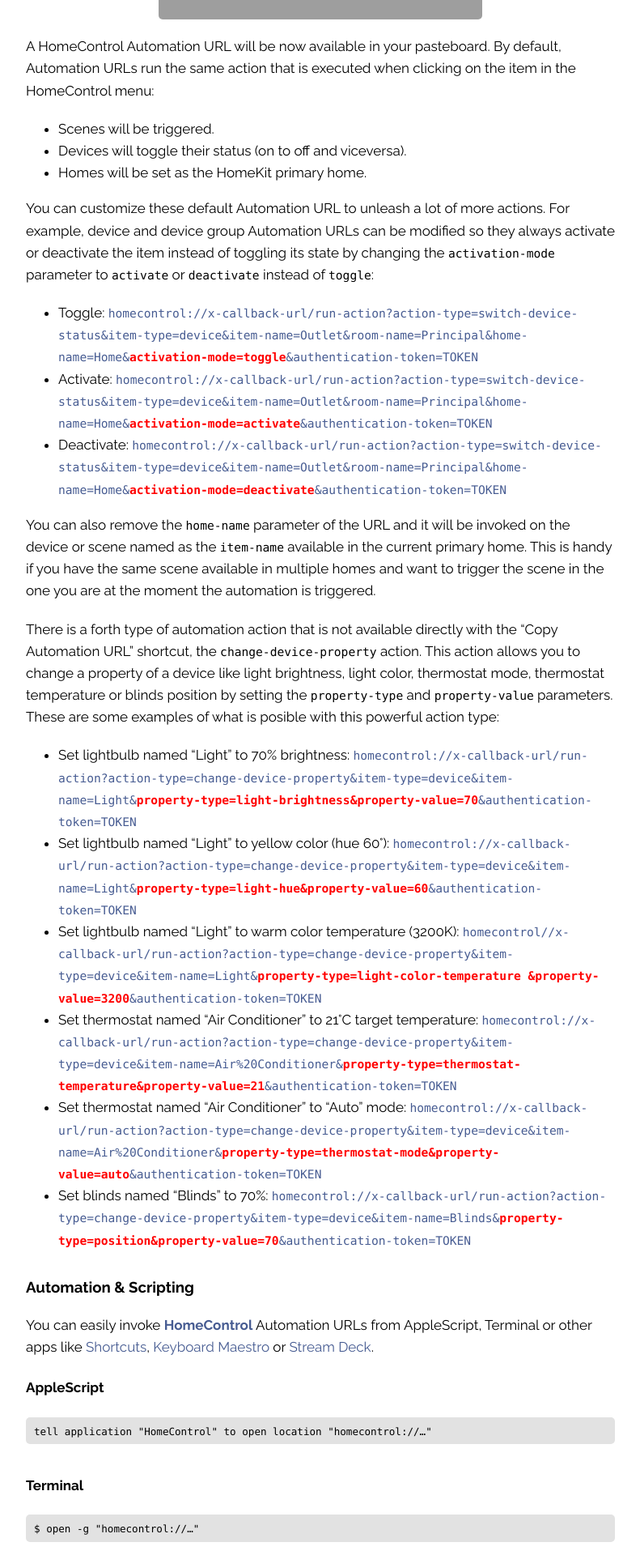
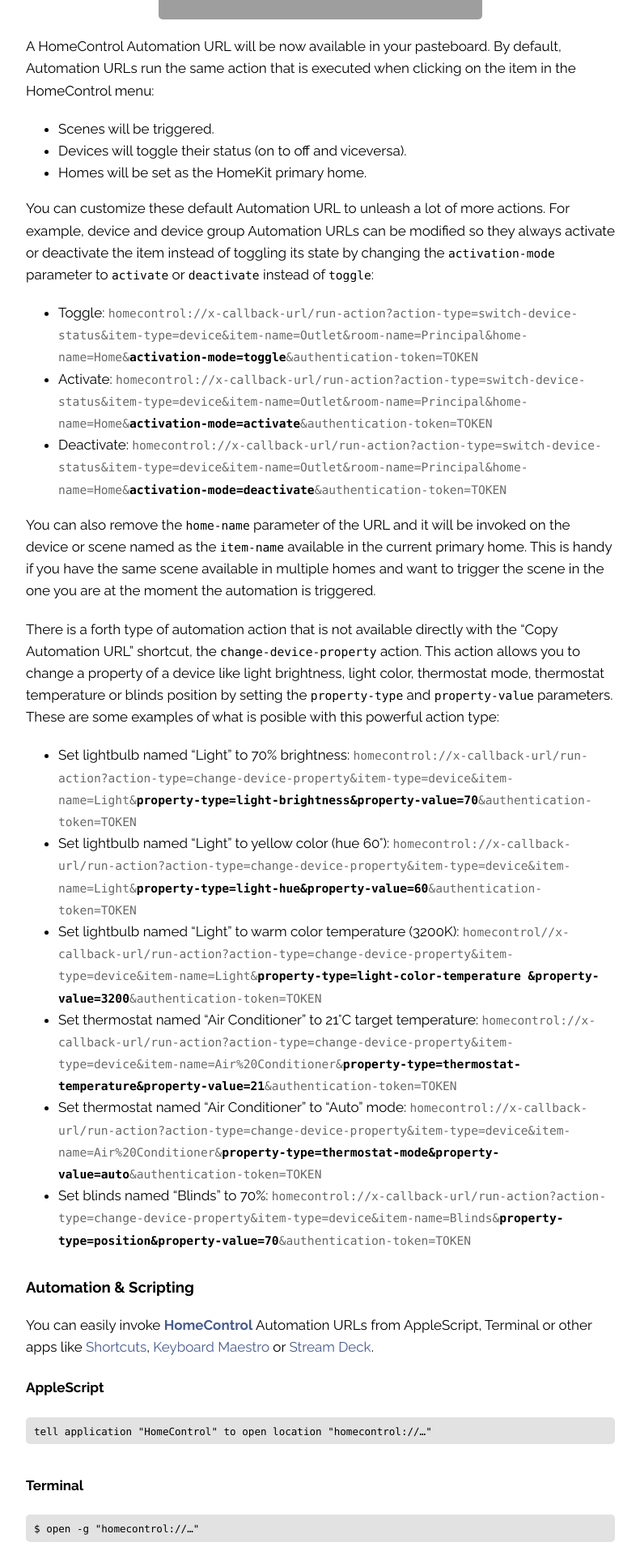
Before and after one commit to pvieito/Blog, a Jekyll site: the page built from _posts/2022-01-14-automate-homekit-with-homecontrol.md, in a window 1280 px wide. Shown: the part 1408-3328 px from the top of the page at 81% size, without its empty margins (244-1035 px from the left). Built offline with Jekyll 4.4.1, drawn with Linux system fonts in a browser that asks for light colours; grey boxes are pictures that could not be loaded.

Commit message:
[Blog] Better style

```diff
--- a/_posts/2022-01-14-automate-homekit-with-homecontrol.md
+++ b/_posts/2022-01-14-automate-homekit-with-homecontrol.md
@@ -25,20 +25,20 @@
 
 You can customize these default Automation URL to unleash a lot of more actions. For example, device and device group Automation URLs can be modified so they always activate or deactivate the item instead of toggling its state by changing the `activation-mode` parameter to `activate` or `deactivate` instead of `toggle`:
 
-- Toggle: <span style="color:var(--highlight-color);">`homecontrol://x-callback-url/run-action?action-type=switch-device-status&item-type=device&item-name=Outlet&room-name=Principal&home-name=Home&`**<span style="color:red;">`activation-mode=toggle`</span>**`&authentication-token=TOKEN`</span>
-- Activate: <span style="color:var(--highlight-color);">`homecontrol://x-callback-url/run-action?action-type=switch-device-status&item-type=device&item-name=Outlet&room-name=Principal&home-name=Home&`**<span style="color:red;">`activation-mode=activate`</span>**`&authentication-token=TOKEN`</span>
-- Deactivate: <span style="color:var(--highlight-color);">`homecontrol://x-callback-url/run-action?action-type=switch-device-status&item-type=device&item-name=Outlet&room-name=Principal&home-name=Home&`**<span style="color:red;">`activation-mode=deactivate`</span>**`&authentication-token=TOKEN`</span>
+- Toggle: <span style="color:var(--soft-gray-color);">`homecontrol://x-callback-url/run-action?action-type=switch-device-status&item-type=device&item-name=Outlet&room-name=Principal&home-name=Home&`**<span style="color:var(--default-text-color);">`activation-mode=toggle`</span>**<span style="color:var(--soft-gray-color);">`&authentication-token=TOKEN`</span>
+- Activate: <span style="color:var(--soft-gray-color);">`homecontrol://x-callback-url/run-action?action-type=switch-device-status&item-type=device&item-name=Outlet&room-name=Principal&home-name=Home&`**<span style="color:var(--default-text-color);">`activation-mode=activate`</span>**`&authentication-token=TOKEN`</span>
+- Deactivate: <span style="color:var(--soft-gray-color);">`homecontrol://x-callback-url/run-action?action-type=switch-device-status&item-type=device&item-name=Outlet&room-name=Principal&home-name=Home&`**<span style="color:var(--default-text-color);">`activation-mode=deactivate`</span>**`&authentication-token=TOKEN`</span>
 
 You can also remove the `home-name` parameter of the URL and it will be invoked on the device or scene named as the `item-name` available in the current primary home. This is handy if you have the same scene available in multiple homes and want to trigger the scene in the one you are at the moment the automation is triggered.
 
 There is a forth type of automation action that is not available directly with the “Copy Automation URL” shortcut, the `change-device-property` action. This action allows you to change a property of a device like light brightness, light color, thermostat mode, thermostat temperature or blinds position by setting the `property-type` and `property-value` parameters. These are some examples of what is posible with this powerful action type:
 
-- Set lightbulb named "Light" to 70% brightness: <span style="color:var(--highlight-color);">`homecontrol://x-callback-url/run-action?action-type=change-device-property&item-type=device&item-name=Light&`**<span style="color:red;">`property-type=light-brightness&property-value=70`</span>**`&authentication-token=TOKEN`</span>
-- Set lightbulb named "Light" to yellow color (hue 60°): <span style="color:var(--highlight-color);">`homecontrol://x-callback-url/run-action?action-type=change-device-property&item-type=device&item-name=Light&`**<span style="color:red;">`property-type=light-hue&property-value=60`</span>**`&authentication-token=TOKEN`</span>
-- Set lightbulb named "Light" to warm color temperature (3200K): <span style="color:var(--highlight-color);">`homecontrol//x-callback-url/run-action?action-type=change-device-property&item-type=device&item-name=Light&`**<span style="color:red;">`property-type=light-color-temperature &property-value=3200`</span>**`&authentication-token=TOKEN`</span>
-- Set thermostat named "Air Conditioner" to 21°C target temperature: <span style="color:var(--highlight-color);">`homecontrol://x-callback-url/run-action?action-type=change-device-property&item-type=device&item-name=Air%20Conditioner&`**<span style="color:red;">`property-type=thermostat-temperature&property-value=21`</span>**`&authentication-token=TOKEN`</span>
-- Set thermostat named "Air Conditioner" to "Auto" mode: <span style="color:var(--highlight-color);">`homecontrol://x-callback-url/run-action?action-type=change-device-property&item-type=device&item-name=Air%20Conditioner&`**<span style="color:red;">`property-type=thermostat-mode&property-value=auto`</span>**`&authentication-token=TOKEN`</span>
-- Set blinds named "Blinds" to 70%: <span style="color:var(--highlight-color);">`homecontrol://x-callback-url/run-action?action-type=change-device-property&item-type=device&item-name=Blinds&`**<span style="color:red;">`property-type=position&property-value=70`</span>**`&authentication-token=TOKEN`</span>
+- Set lightbulb named "Light" to 70% brightness: <span style="color:var(--soft-gray-color);">`homecontrol://x-callback-url/run-action?action-type=change-device-property&item-type=device&item-name=Light&`**<span style="color:var(--default-text-color);">`property-type=light-brightness&property-value=70`</span>**`&authentication-token=TOKEN`</span>
+- Set lightbulb named "Light" to yellow color (hue 60°): <span style="color:var(--soft-gray-color);">`homecontrol://x-callback-url/run-action?action-type=change-device-property&item-type=device&item-name=Light&`**<span style="color:var(--default-text-color);">`property-type=light-hue&property-value=60`</span>**`&authentication-token=TOKEN`</span>
+- Set lightbulb named "Light" to warm color temperature (3200K): <span style="color:var(--soft-gray-color);">`homecontrol//x-callback-url/run-action?action-type=change-device-property&item-type=device&item-name=Light&`**<span style="color:var(--default-text-color);">`property-type=light-color-temperature &property-value=3200`</span>**`&authentication-token=TOKEN`</span>
+- Set thermostat named "Air Conditioner" to 21°C target temperature: <span style="color:var(--soft-gray-color);">`homecontrol://x-callback-url/run-action?action-type=change-device-property&item-type=device&item-name=Air%20Conditioner&`**<span style="color:var(--default-text-color);">`property-type=thermostat-temperature&property-value=21`</span>**`&authentication-token=TOKEN`</span>
+- Set thermostat named "Air Conditioner" to "Auto" mode: <span style="color:var(--soft-gray-color);">`homecontrol://x-callback-url/run-action?action-type=change-device-property&item-type=device&item-name=Air%20Conditioner&`**<span style="color:var(--default-text-color);">`property-type=thermostat-mode&property-value=auto`</span>**`&authentication-token=TOKEN`</span>
+- Set blinds named "Blinds" to 70%: <span style="color:var(--soft-gray-color);">`homecontrol://x-callback-url/run-action?action-type=change-device-property&item-type=device&item-name=Blinds&`**<span style="color:var(--default-text-color);">`property-type=position&property-value=70`</span>**`&authentication-token=TOKEN`</span>
 
 ### Automation & Scripting
 
--- a/css/main.scss
+++ b/css/main.scss
@@ -13,6 +13,8 @@
     --structure-color: #D2D2D2;
     --base-color: #E2E2E2;
     --detail-color: #767676;
+    --soft-gray-color: #696969;
+    --default-text-color: #000000;
 }
 @media (prefers-color-scheme: dark) {
     :root {
@@ -20,6 +22,8 @@
         --structure-color: #4D4D4D;
         --base-color: #2D2D2D;
         --detail-color: #8C8C8C;
+        --soft-gray-color: #A9A9A9;
+        --default-text-color: #FFFFFF;
     }
 }
 
```
